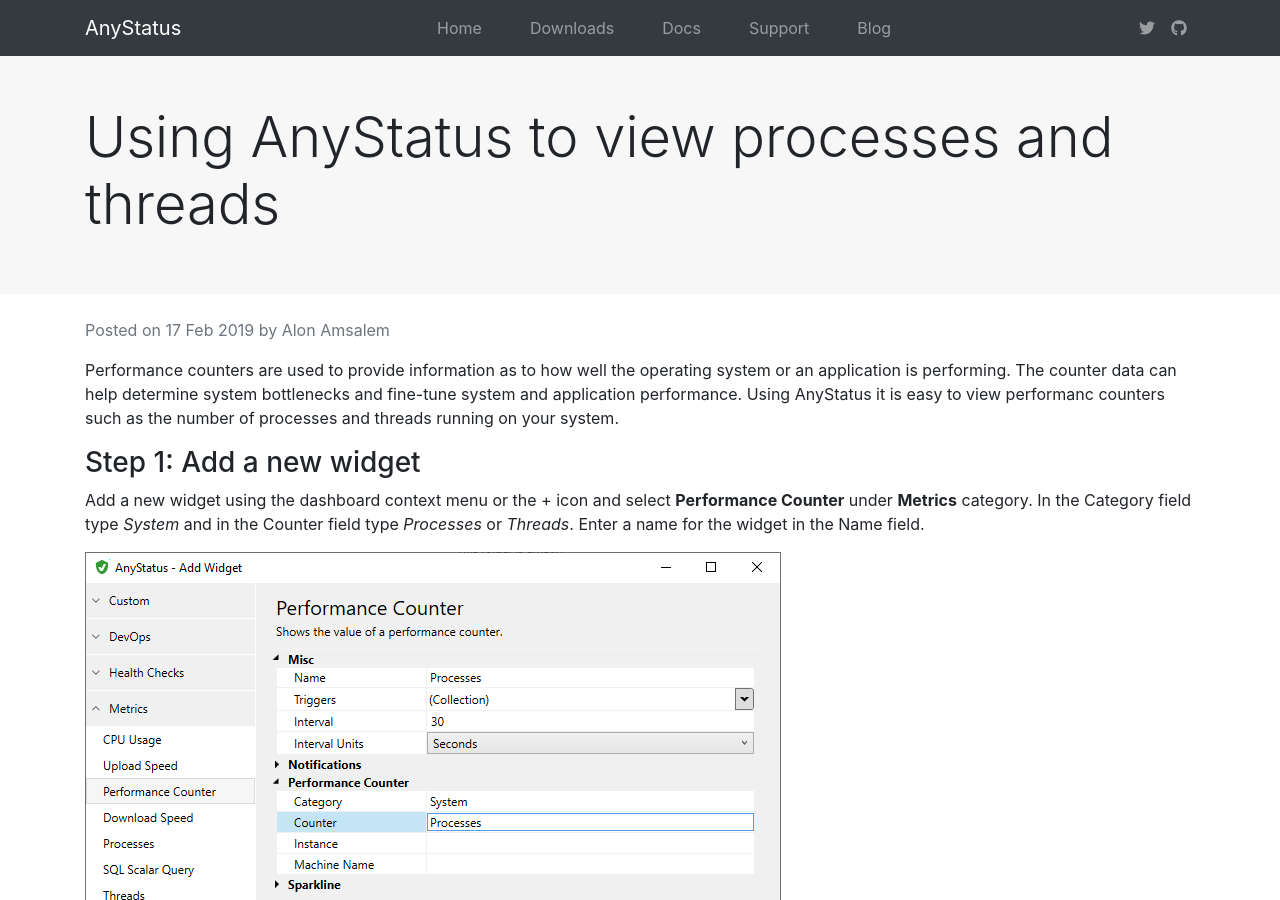
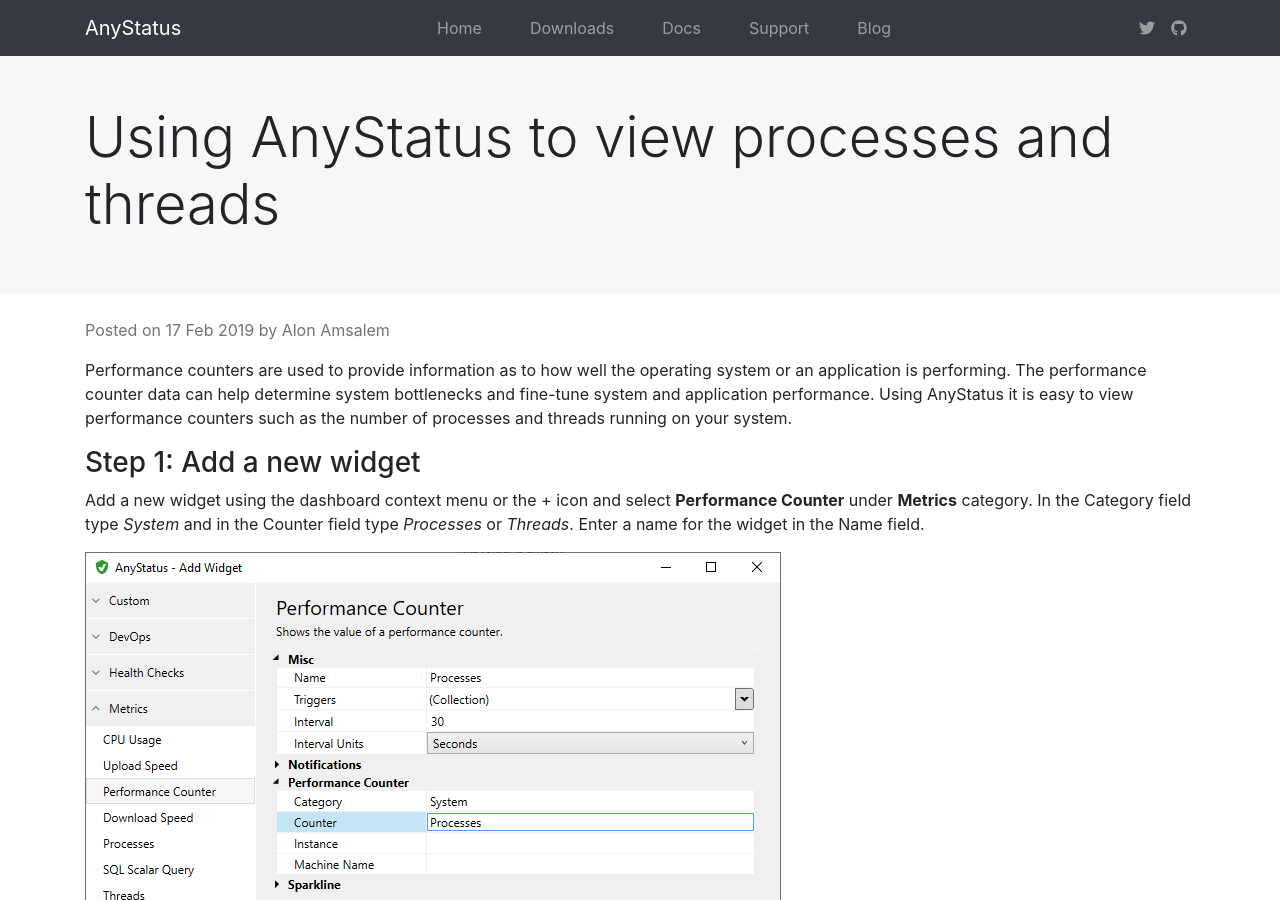
Before and after one commit to AnyStatus/anystatus.github.io, a Jekyll site: the page built from _posts/2019-02-17-view-processes-and-threads.md, in a window 1280 px wide and 900 px high. Built offline with Jekyll 4.4.1, drawn with Linux system fonts in a browser that asks for light colours; nearby versions of some CDN libraries; comment, search, counter and statistics services are not loaded.

Commit message:
Mr Hyde was here …

```diff
--- a/_posts/2019-02-17-view-processes-and-threads.md
+++ b/_posts/2019-02-17-view-processes-and-threads.md
@@ -6,7 +6,7 @@
 tags: [Performance Counters]
 ---
 
-Performance counters are used to provide information as to how well the operating system or an application is performing. The counter data can help determine system bottlenecks and fine-tune system and application performance. Using AnyStatus it is easy to view performanc counters such as the number of processes and threads running on your system.
+Performance counters are used to provide information as to how well the operating system or an application is performing. The performance counter data can help determine system bottlenecks and fine-tune system and application performance. Using AnyStatus it is easy to view performance counters such as the number of processes and threads running on your system.
 
 ### Step 1: Add a new widget
 
```
